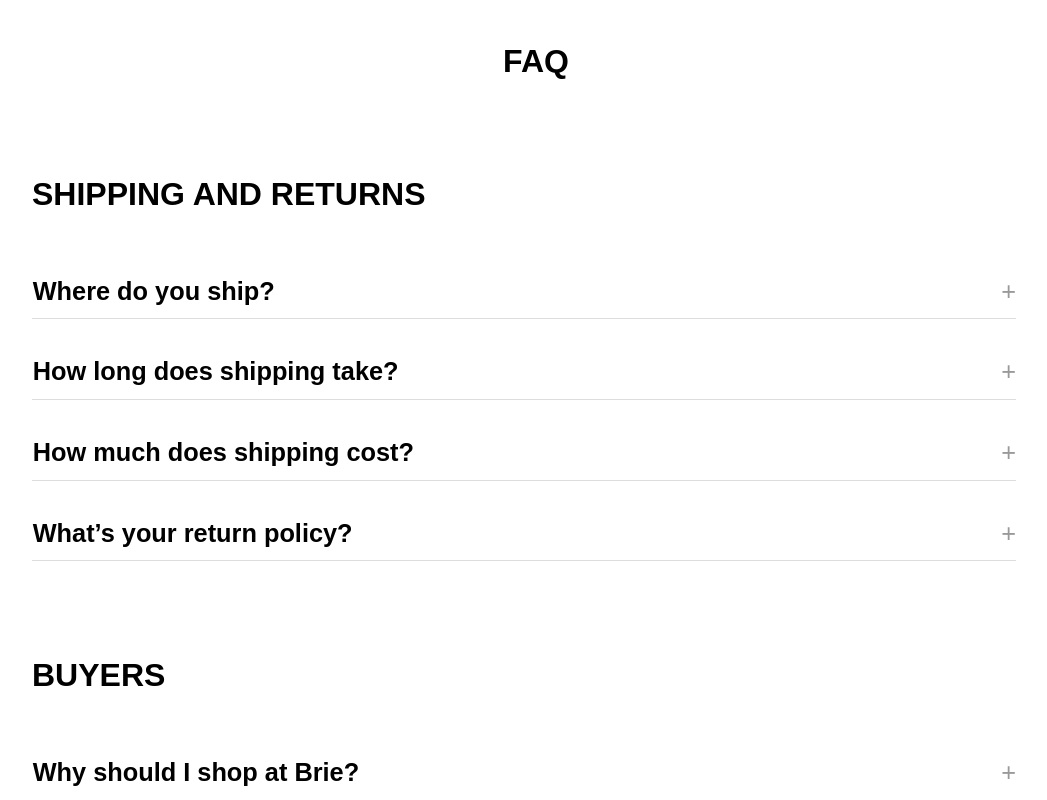
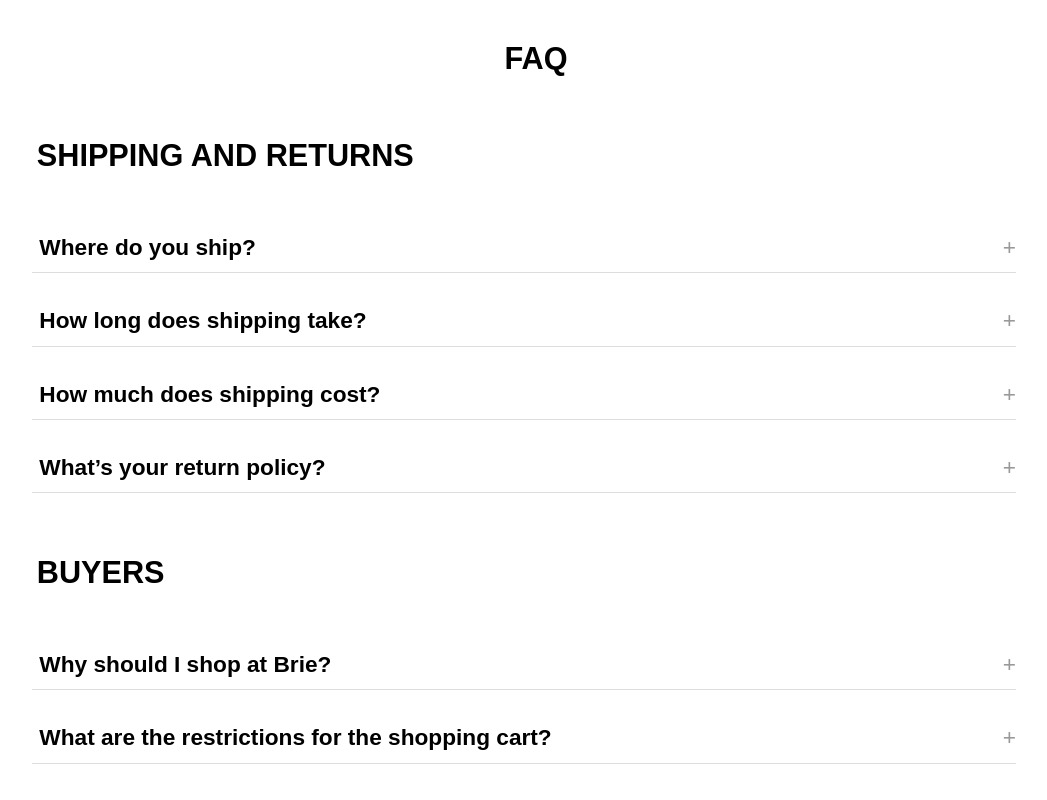
Before and after one commit to Dhanidayo/brie-donation, a React (Create React App) app: page /faq-page in a window 1280 px wide. Shown: the top 800 px of the page, without its empty margins (104-1151 px from the left). Built offline with nearby package versions, Linux system fonts and the light colour scheme; a web font is replaced by a local one.

Commit message:
faq style updates

```diff
--- a/src/Data/faq.js
+++ b/src/Data/faq.js
@@ -262,8 +262,8 @@ const faqs = {
       answer: `<p class="list-text">
       As much as we would love to accept all clothing, we can only
       take items in great condition and in style that can be
-      resold.Processing takes a lot of time and resources. We want
-      tofocus that energy on listing more items that can sell so
+      resold. Processing takes a lot of time and resources. We want
+      to focus that energy on listing more items that can sell so
       that more charities can get paid.
     </p>
     <p class="list-text">
--- a/src/Pages/ContactUs/style.css
+++ b/src/Pages/ContactUs/style.css
@@ -1,7 +1,13 @@
 .contact-page {
-    padding: 4rem;
-    margin: auto
+    padding: 12rem 2rem;
+    margin: auto;
 }
+
+/* @media screen and (max-width: 2298px) {
+    .contact-page {
+        padding: 18rem 2rem;
+    }
+} */
 
 @media screen and (max-width: 836px) {
     .contact-page {
@@ -17,7 +23,11 @@
 
 @media screen and (max-width: 602px) {
     .contact-page {
-        padding: 8rem 1rem;
+        padding: 1rem;
+    }
+
+    .contact-text {
+        text-align: center;
     }
 }
 
@@ -47,6 +57,13 @@
     display: flex;
     justify-content: space-between;
     align-items: center;
+}
+
+/* latest adjustment, not sure i'm going with it though */
+@media screen and (max-width: 602px) {
+    .contact-row {
+        flex-direction: column;
+    }
 }
 
 @media screen and (max-width: 416px) {
@@ -181,8 +198,8 @@
 
 @media screen and (max-width: 602px) {
     .contact-body-text {
-        font-size: 10pt;
-        line-height: 10pt;
+        font-size: 14pt;
+        line-height: 14pt;
     }
 }
 
@@ -230,12 +247,14 @@
     }
 }
 
-/* @media screen and (max-width: 602px) {
+@media screen and (max-width: 602px) {
     .contact-image {
         width: 434px;
         height: 290px;
+        /* margin: auto; */
+        margin-left: 4rem;
     }
-} */
+}
 
 @media screen and (max-width: 416px) {
     .contact-image {
--- a/src/Pages/FAQ/style.css
+++ b/src/Pages/FAQ/style.css
@@ -9,19 +9,25 @@
 
 @media screen and (max-width: 2298px) {
     .faq-heading {
-        font-size: 32pt;
+        font-size: 27pt;
     }
 }
 
 @media screen and (max-width: 1442px) {
     .faq-heading {
-        font-size: 30pt;
+        font-size: 25pt;
     }
 }
 
 @media screen and (max-width: 1370px) {
     .faq-heading {
         font-size: 24pt;
+    }
+}
+
+@media screen and (max-width: 1282px) {
+    .faq-heading {
+        font-size: 23pt;
     }
 }
 
@@ -83,22 +89,25 @@
     margin: 3em 0;
 }
 
+.faq-list-title:first-child {
+    margin-top: 2em;
+}
+
 .faq-list-title {
-    margin: 3em 0 2em -2.55rem;
-    font-size: 32pt;
+    margin: 3em 0 2em -2rem;
+    font-size: 27pt;
     font-weight: 800;
 }
 
 @media screen and (max-width: 2298px) {
     .faq-list-title {
-        font-size: 32pt;
+        font-size: 27pt;
     }
 }
 
 @media screen and (max-width: 1442px) {
     .faq-list-title {
-        font-size: 30pt;
-        margin-left: -2rem;
+        font-size: 25pt;
     }
 }
 
@@ -109,16 +118,17 @@
     }
 }
 
-@media screen and (max-width: 1026px) {
+@media screen and (max-width: 1282px) {
     .faq-list-title {
         font-size: 23pt;
+        margin-left: -1.2rem;
     }
 }
 
 @media screen and (max-width: 836px) {
     .faq-list-title {
         font-size: 19pt;
-        margin-left: -1.2rem;
+        margin-left: -.9rem;
     }
 }
 
@@ -176,13 +186,13 @@
 
 @media screen and (max-width: 2298px) {
     .faq-link {
-        font-size: 23pt;
+        font-size: 21pt;
     }
 }
 
 @media screen and (max-width: 1442px) {
     .faq-link {
-        font-size: 21pt;
+        font-size: 20pt;
     }
 }
 
@@ -192,21 +202,21 @@
     }
 }
 
-@media screen and (max-width: 1026px) {
+@media screen and (max-width: 1282px) {
     .faq-link {
-        font-size: 18pt;
+        font-size: 17pt;
     }
 }
 
 @media screen and (max-width: 836px) {
     .faq-link {
-        font-size: 17pt;
+        font-size: 15pt;
     }
 }
 
 @media screen and (max-width: 416px) {
     .faq-link {
-        font-size: 15pt;
+        font-size: 14pt;
         text-align: left;
     }
 }
@@ -250,7 +260,7 @@
 }
 
 .info-container {
-    padding: 0 14rem 0 1rem;
+    padding: 0 12rem 0 1rem;
     line-height: 30pt;
     font-size: 20pt;
 }
@@ -262,14 +272,14 @@
 
 @media screen and (max-width: 2298px) {
     .info-container {
-        font-size: 20pt;
+        font-size: 18pt;
         line-height: 30pt;
     }
 }
 
 @media screen and (max-width: 1442px) {
     .info-container {
-        font-size: 19pt;
+        font-size: 17pt;
     }
 }
 
@@ -279,16 +289,16 @@
     }
 }
 
-@media screen and (max-width: 1026px) {
+@media screen and (max-width: 1282px) {
     .info-container {
-        font-size: 15pt;
-        padding: 0 3rem 0 1rem;
+        font-size: 14pt;
+        padding: 0 8rem 0 1rem;
     }
 }
 
 @media screen and (max-width: 802px) {
     .info-container {
-        font-size: 14pt;
+        padding: 0 3rem 0 1rem;
     }
 }
 
@@ -296,7 +306,7 @@
     .info-container {
         padding: 0 2rem;
         margin-left: -1.5rem;
-        font-size: 14pt;
+        /* font-size: 14pt; */
     }
 }
 
```
